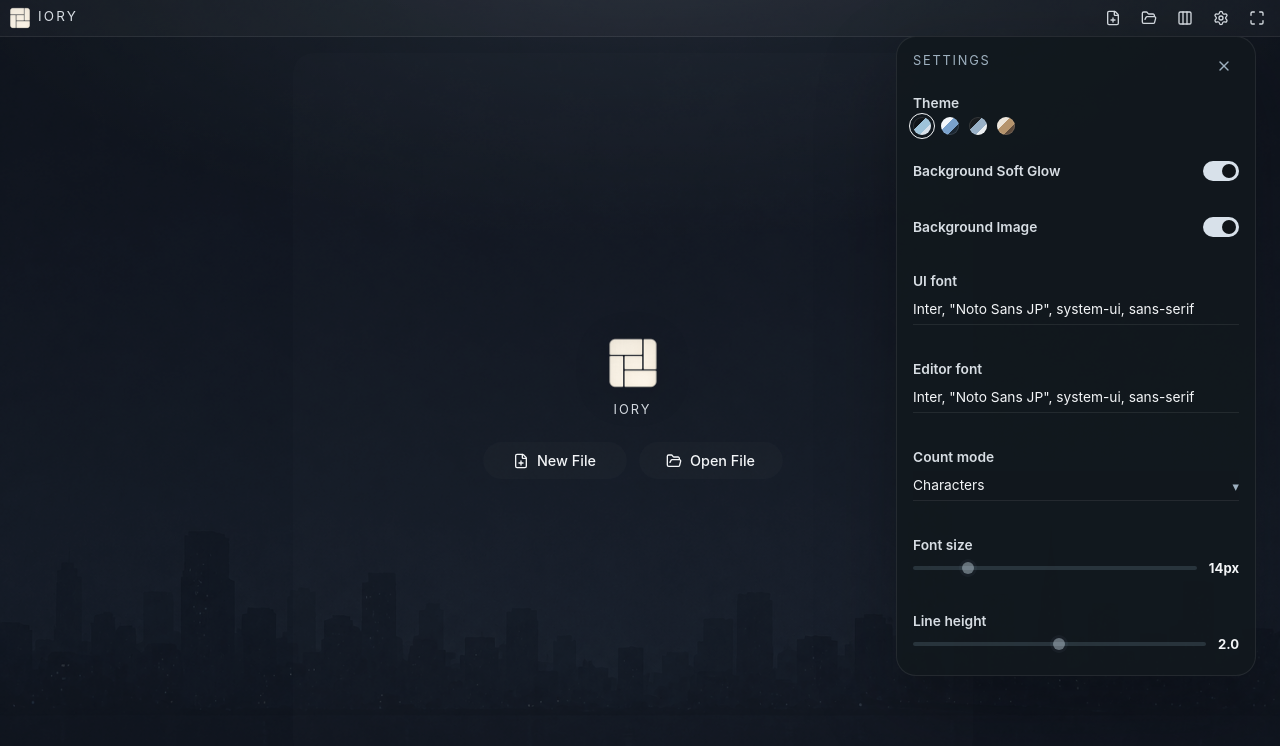
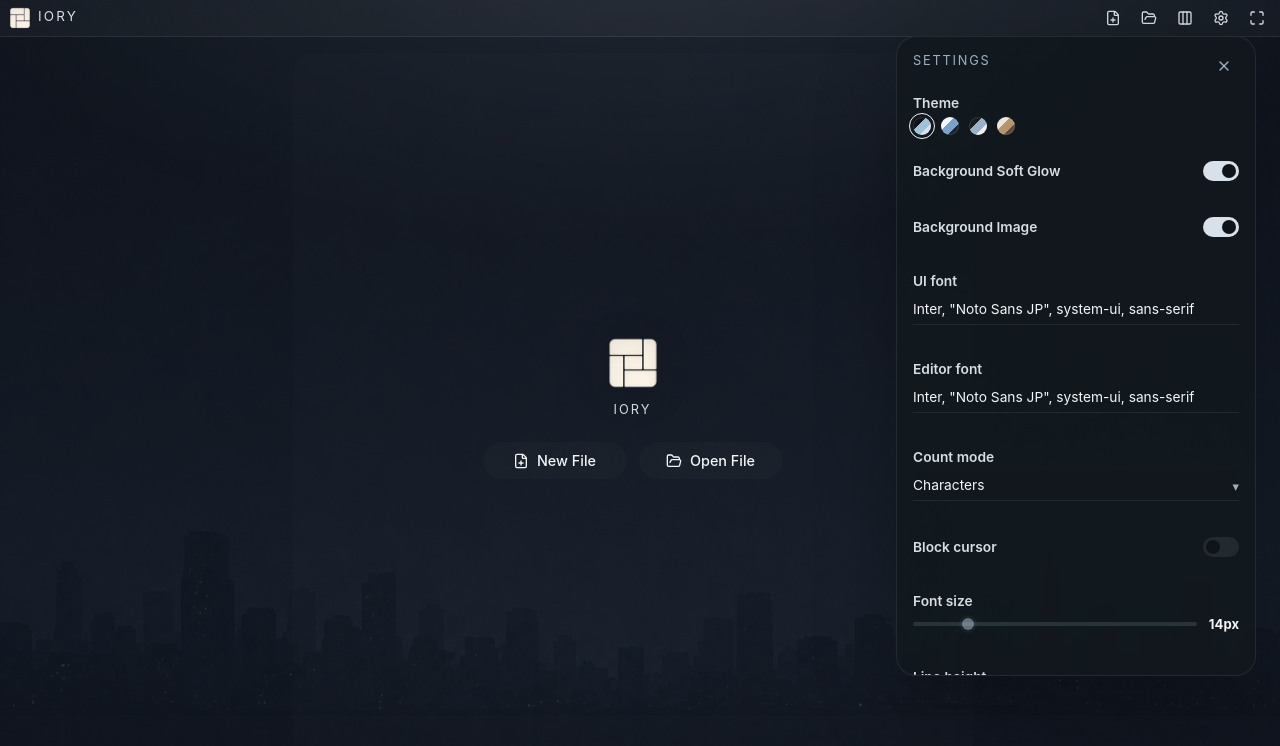
Before and after one commit to ymkn/iory, a React (Vite) app: page / in a window 1280 px wide. Both pictures are taken after a click on the button 1221 px from the left and 18 px from the top of the page. Shown: the top 746 px of the page. Built offline with nearby package versions, Linux system fonts and the light colour scheme.

Commit message:
ブロックカーソルを設定から切り替えられるようにする
Ultraworked with [Sisyphus](https://github.com/code-yeongyu/oh-my-openagent)

Co-authored-by: Sisyphus <clio-agent@sisyphuslabs.ai>

```diff
--- a/src/app/App.tsx
+++ b/src/app/App.tsx
@@ -59,7 +59,7 @@ export function App() {
     reset,
   } = useEditorStore();
   const { isFocusMode, overlayPanel, overlaySource, toggleFocusMode, openOverlayPanel, openOverlayPanelFromHover, closeOverlayPanel, closeHoverOverlayPanel, toggleOverlayPanel } = useFocusStore();
-  const { isHydrated, themeId, backgroundMode, showBackgroundImage, uiFontFamily, editorFontFamily, countMode, fontSize, lineHeight, editorMaxWidth, checkpointIntervalMs, hydrate } = useSettingsStore();
+  const { isHydrated, themeId, backgroundMode, showBackgroundImage, uiFontFamily, editorFontFamily, countMode, cursorStyle, fontSize, lineHeight, editorMaxWidth, checkpointIntervalMs, hydrate } = useSettingsStore();
 
   const stats = useMemo(() => calculateDocumentStats(text), [text]);
   const isDirty = Boolean(currentFilePath) && saveStatus === 'dirty';
@@ -290,6 +290,7 @@ export function App() {
           <>
             <Suspense fallback={<div aria-label="loading editor" className="writing-editor-fallback"><span className="loading-spinner" /></div>}>
               <WritingEditor
+                cursorStyle={cursorStyle}
                 fontSize={fontSize}
                 initialSnapshot={editorRestoreState?.epoch === editorEpoch ? editorRestoreState.snapshot : null}
                 key={editorEpoch}
--- a/src/features/editor/components/WritingEditor.tsx
+++ b/src/features/editor/components/WritingEditor.tsx
@@ -2,7 +2,7 @@ import { defaultKeymap, history, historyKeymap } from '@codemirror/commands';
 import { markdown } from '@codemirror/lang-markdown';
 import { search, searchKeymap } from '@codemirror/search';
 import { Annotation, Compartment, EditorSelection, EditorState } from '@codemirror/state';
-import { EditorView, keymap } from '@codemirror/view';
+import { drawSelection, EditorView, keymap } from '@codemirror/view';
 import { forwardRef, useEffect, useImperativeHandle, useRef } from 'react';
 import { applyExactCodepointSearch } from '../search-patch';
 
@@ -10,6 +10,7 @@ applyExactCodepointSearch();
 
 type WritingEditorProps = {
   value: string;
+  cursorStyle: 'line' | 'block';
   fontSize: number;
   lineHeight: number;
   initialSnapshot?: WritingEditorSnapshot | null;
@@ -80,7 +81,9 @@ function handleNewlinePreserveIndent(view: EditorView): boolean {
   return true;
 }
 
-function buildTheme(fontSize: number, lineHeight: number) {
+function buildTheme(fontSize: number, lineHeight: number, cursorStyle: 'line' | 'block') {
+  const blockCursorWidth = `${Math.max(8, Math.round(fontSize * 0.62))}px`;
+
   return EditorView.theme({
     '&': {
       height: '100%',
@@ -126,11 +129,24 @@ function buildTheme(fontSize: number, lineHeight: number) {
     '&.cm-focused': {
       outline: 'none',
     },
+    ...(cursorStyle === 'block'
+      ? {
+          '&.cm-focused .cm-cursor': {
+            borderLeft: 'none',
+            borderRadius: '1px',
+            backgroundColor: 'color-mix(in srgb, var(--text-primary) 82%, transparent)',
+            width: blockCursorWidth,
+          },
+          '&.cm-focused .cm-cursor-primary': {
+            marginLeft: '0',
+          },
+        }
+      : {}),
   });
 }
 
 export const WritingEditor = forwardRef<WritingEditorHandle, WritingEditorProps>(function WritingEditor(props, ref) {
-  const { value, fontSize, initialSnapshot, lineHeight, onChange, onFocus, onBlur, onCompositionStart, onCompositionEnd, onManualSave } = props;
+  const { value, cursorStyle, fontSize, initialSnapshot, lineHeight, onChange, onFocus, onBlur, onCompositionStart, onCompositionEnd, onManualSave } = props;
   const hostRef = useRef<HTMLDivElement | null>(null);
   const viewRef = useRef<EditorView | null>(null);
   const latestValueRef = useRef(value);
@@ -239,7 +255,8 @@ export const WritingEditor = forwardRef<WritingEditorHandle, WritingEditorProps>
             ...searchKeymap,
           ]),
           EditorView.lineWrapping,
-          themeCompartment.of(buildTheme(fontSize, lineHeight)),
+          drawSelection(),
+          themeCompartment.of(buildTheme(fontSize, lineHeight, cursorStyle)),
           EditorView.updateListener.of((update) => {
             if (update.docChanged && !update.transactions.some((transaction) => transaction.annotation(externalChangeAnnotation))) {
               const nextValue = update.state.doc.toString();
@@ -309,9 +326,9 @@ export const WritingEditor = forwardRef<WritingEditorHandle, WritingEditorProps>
     }
 
     view.dispatch({
-      effects: themeCompartment.reconfigure(buildTheme(fontSize, lineHeight)),
+      effects: themeCompartment.reconfigure(buildTheme(fontSize, lineHeight, cursorStyle)),
     });
-  }, [fontSize, lineHeight]);
+  }, [cursorStyle, fontSize, lineHeight]);
 
   useEffect(() => {
     const view = viewRef.current;
--- a/src/features/settings/components/SettingsPanel.tsx
+++ b/src/features/settings/components/SettingsPanel.tsx
@@ -1,6 +1,6 @@
 import type { CSSProperties } from 'react';
 import packageJson from '../../../../package.json';
-import { THEME_OPTIONS, type CountMode } from '../types';
+import { THEME_OPTIONS, type CountMode, type CursorStyle } from '../types';
 import { useSettingsStore } from '../store';
 
 type ThemeSelectorFieldProps = {
@@ -48,6 +48,7 @@ export function SettingsPanel({ compact = false }: { compact?: boolean }) {
     uiFontFamily,
     editorFontFamily,
     countMode,
+    cursorStyle,
     fontSize,
     lineHeight,
     editorMaxWidth,
@@ -57,6 +58,7 @@ export function SettingsPanel({ compact = false }: { compact?: boolean }) {
     setUiFontFamily,
     setEditorFontFamily,
     setCountMode,
+    setCursorStyle,
     setFontSize,
     setLineHeight,
     setEditorMaxWidth,
@@ -129,6 +131,20 @@ export function SettingsPanel({ compact = false }: { compact?: boolean }) {
           </span>
         </label>
 
+        <label className="settings-field settings-field-modal-row settings-field-toggle-row">
+          <span className="settings-field-label">Block cursor</span>
+          <button
+            aria-label={cursorStyle === 'block' ? 'use line cursor' : 'use block cursor'}
+            className={`settings-toggle${cursorStyle === 'block' ? ' is-on' : ''}`}
+            onClick={() => {
+              void setCursorStyle((cursorStyle === 'block' ? 'line' : 'block') satisfies CursorStyle);
+            }}
+            type="button"
+          >
+            <span className="settings-toggle-track" />
+          </button>
+        </label>
+
         <label className="settings-field settings-field-modal-row settings-field-modal-row-range-start">
           <span className="settings-field-label">Font size</span>
           <span className="settings-field-control settings-field-control-range">
```
